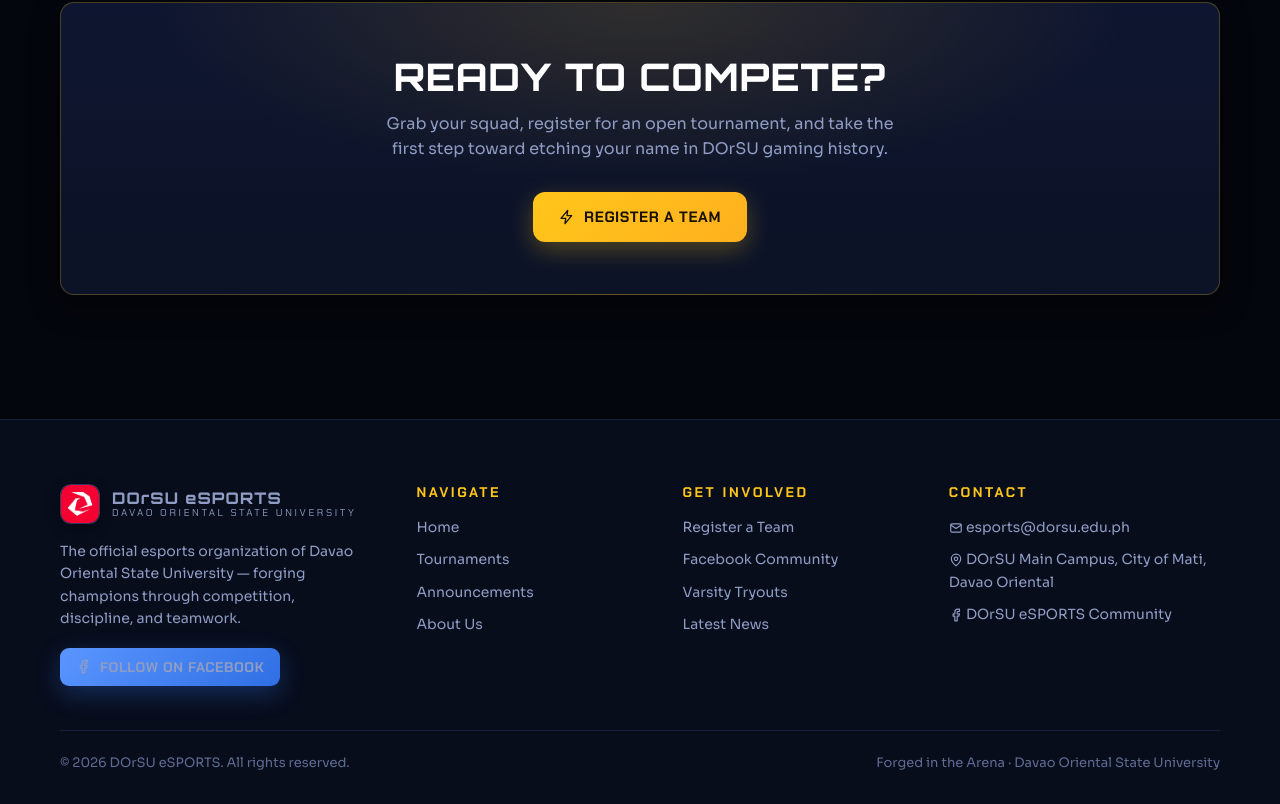
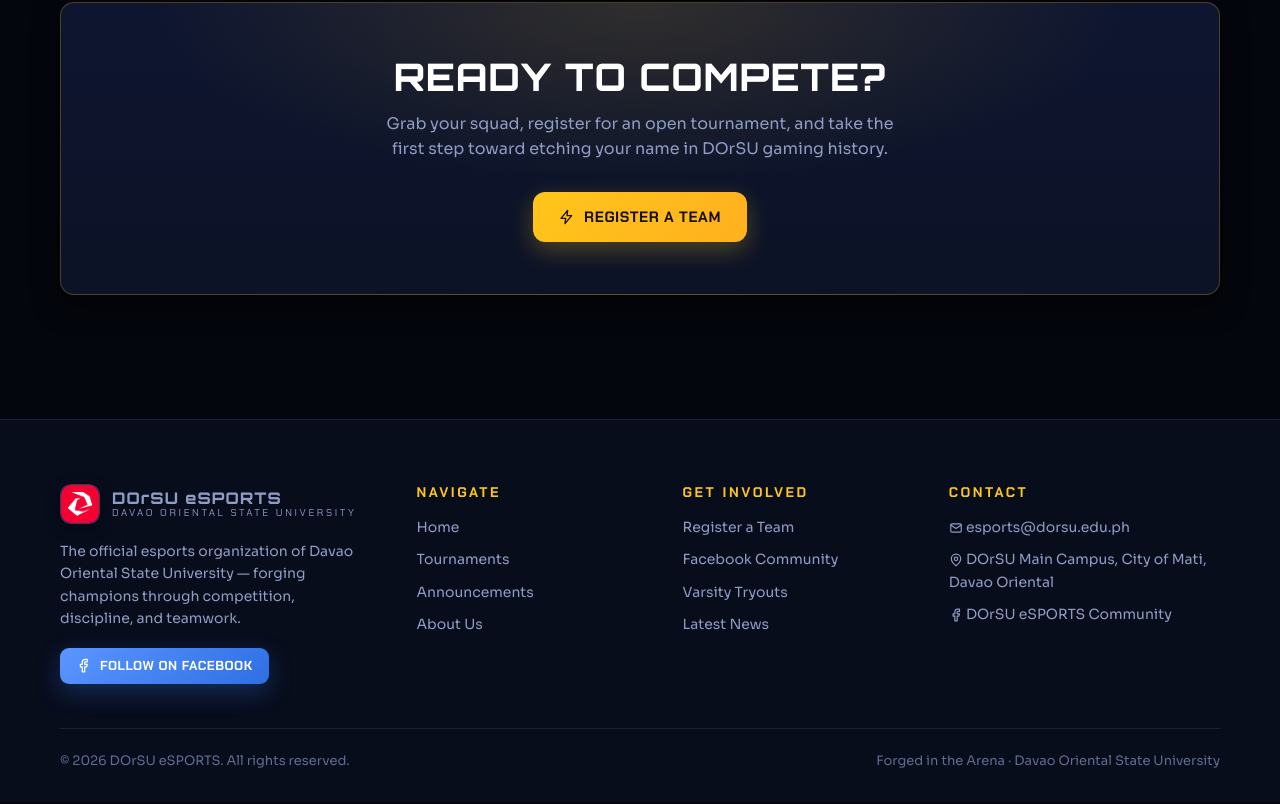
Before and after one commit to kurunami31/DORSU-eSPORTS, a React (Vite) app in the folder client/: page / in a window 1280 px wide. Shown: the part 2309-3113 px from the top of the page. Built offline with nearby package versions, Linux system fonts and the light colour scheme; no server answers.

Commit message:
fix: footer Facebook CTA text was rendering muted gray on the blue button — footer link colors no longer override .btn buttons (a:not(.btn))

```diff
--- a/client/src/styles/global.css
+++ b/client/src/styles/global.css
@@ -789,15 +789,22 @@
   margin-bottom: 16px;
   font-family: var(--font-head);
 }
-.footer p, .footer a, .footer li {
+.footer p, .footer li {
   color: var(--muted);
   font-size: 14px;
   /* long tokens (e.g. the email) must wrap, never paint past the border */
   overflow-wrap: anywhere;
 }
+/* Regular footer links stay muted; .btn links keep their own button colors
+   (the blue Facebook CTA must stay white-on-blue, not gray-on-blue) */
+.footer a:not(.btn) {
+  color: var(--muted);
+  font-size: 14px;
+  overflow-wrap: anywhere;
+}
 .footer ul { list-style: none; }
 .footer ul li { margin-bottom: 10px; }
-.footer a:hover { color: var(--blue-bright); }
+.footer a:not(.btn):hover { color: var(--blue-bright); }
 /* Let grid tracks shrink to 1fr instead of being forced wide by content
    min-width (which used to push the Contact column past the container edge) */
 .footer-grid > * { min-width: 0; }
```
